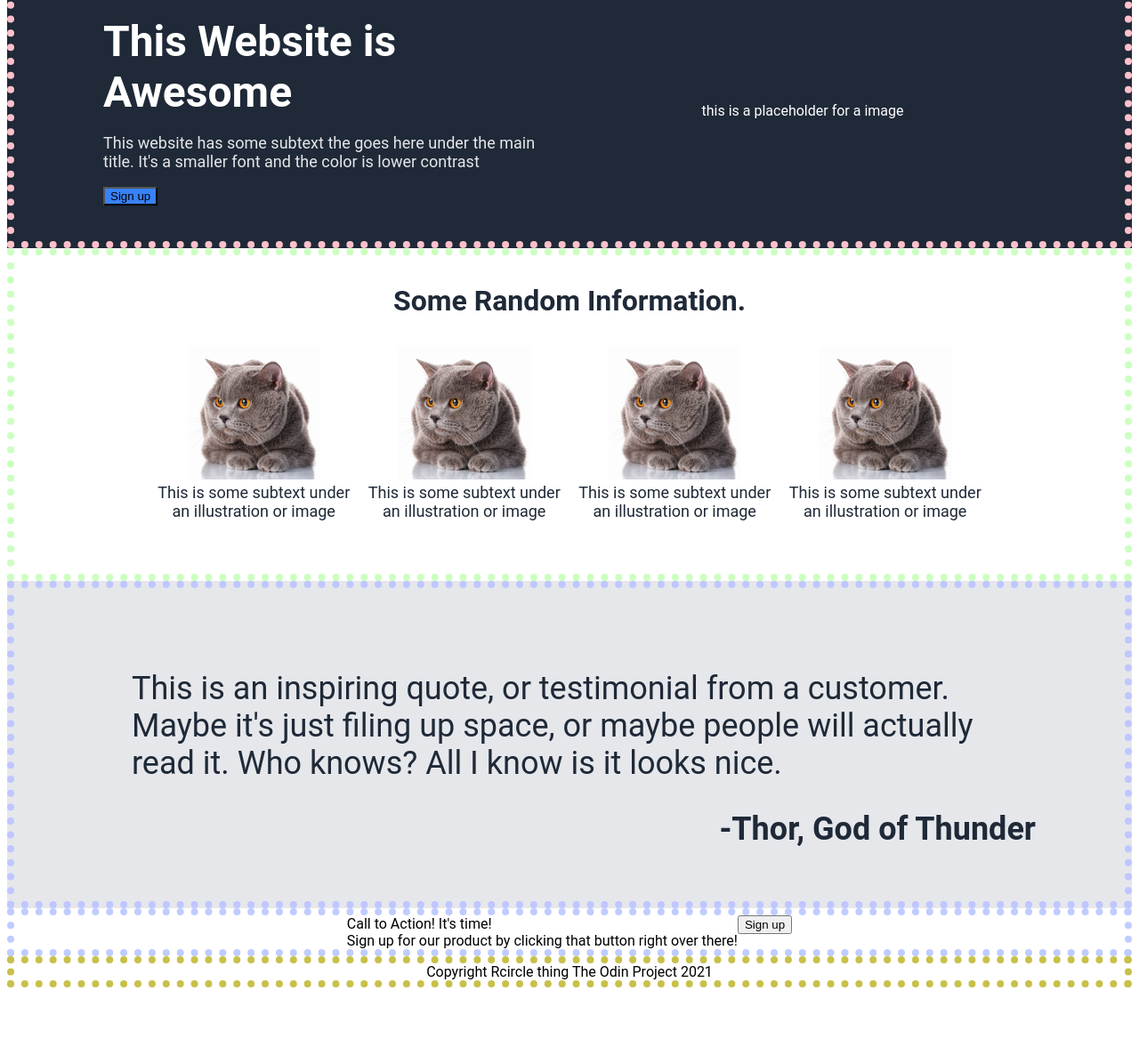
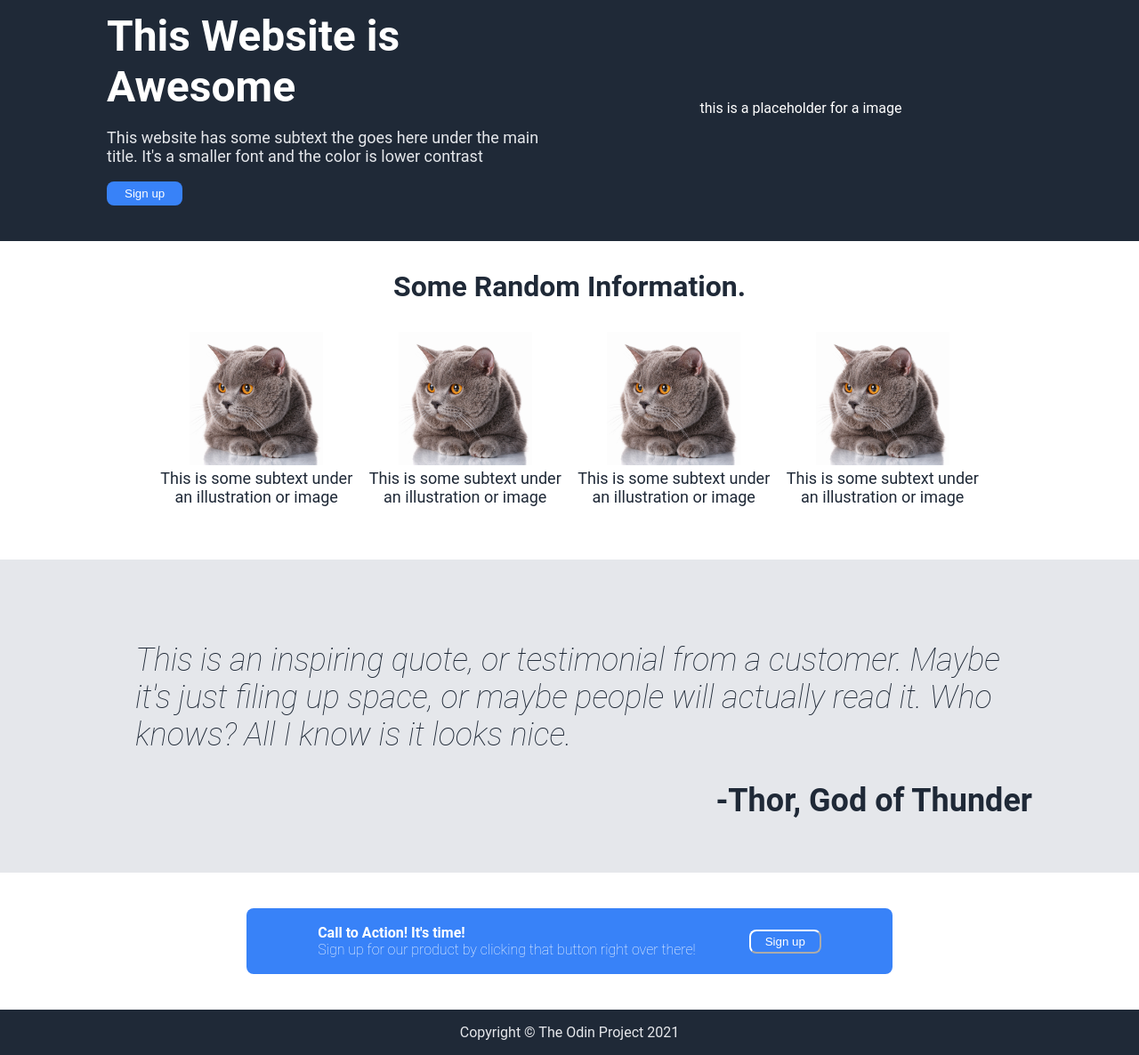
Before and after one commit to Amack2/Odin-Landingpage, a plain HTML site: page index.html in a window 1280 px wide. Shown: the part 98-1284 px from the top of the page at 89% size. Before the commit the page ends 1216 px from the top, so only its background shows below. Drawn offline with Linux system fonts and the light colour scheme.

Commit message:
end of day upload

```diff
--- a/index.html
+++ b/index.html
@@ -62,18 +62,19 @@
         <div class="FourthContainerAuthor">-Thor, God of Thunder</div>
     </div>
     <div class="FifthContainer">
+    <div class="FifthContainerBox">
         <div class="FifthContainerLeft">
             <Div class="FifthContainerLeftHeading"> Call to Action! It's time!</Div>
             <Div class="FifthContainerLeftBody">Sign up for our product by clicking that button right over there!</Div>
         </div>
         <div class="FifthContainerRight">
-            <button>Sign up</button>
+            <button class="FifthContainerButton">Sign up</button>
 
         </div>
     </div>
+</div>
     <div class="FooterContainer">
-        Copyright Rcircle thing The Odin Project 2021
-        <!---figure out how to add a copywrite symbol-->
+        Copyright &copy; The Odin Project 2021
     </div>
 
 </body>
--- a/style.css
+++ b/style.css
@@ -1,6 +1,7 @@
 body {
     display: Flex;
     flex-direction: column;
+    margin: 0px;
 }
 
 .HeadingContainer,
@@ -9,8 +10,7 @@ body {
 .FourthContainer,
 .FifthContainer,
 .FooterContainer {
-    padding-left: 100px;
-    padding-right: 100px;
+    padding: 10px 120px;
 }
 
 /* Style for elements in the heading container */
@@ -33,10 +33,11 @@ ul {
 /* Style for elements in the second container */
 .SecondContainer {
     display: flex;
-    border: pink dotted 8px;
     justify-content: center;
     padding-bottom: 40px;
     padding-top: 40px;
+    background-color: #1f2937;
+    color: white;
 }
 
 .SecondContainerLeft {
@@ -54,11 +55,31 @@ ul {
     align-items: center;
 }
 
+.SecondContainerLeftTitle {
+    font-weight: bolder;
+    font-size: 48px;
+}
+
+.SecondContainerLeftBody {
+    font-size: 18px;
+    color: #e5e7eb;
+}
+
+.SecondContainerButton {
+    background-color: #3882f8;
+    border-radius: 8px;
+    color: white;
+    padding: 4px 18px;
+    justify-content: center;
+    align-items: center;
+    border-color: transparent;
+
+}
+
 /* Style for elements in the third container */
 .ThirdContainer {
     display: flex;
     flex-direction: column;
-    border: rgb(203, 255, 192) dotted 8px;
     align-items: center;
     gap: 16px;
     padding-top: 32px;
@@ -86,7 +107,6 @@ ul {
 /* Style for elements in the Fourth container */
 .FourthContainer {
     display: flex;
-    border: rgb(192, 198, 255) dotted 8px;
     justify-content: center;
     background-color: #E5E7EB;
     align-content: center;
@@ -98,7 +118,8 @@ ul {
 .FourthContainerQuote {
     display: flex;
     font-size: 36px;
-    font-style: light italic;
+    font-style: italic;
+    font-weight: lighter;
     color: #1F2937;
     padding: 32px;
 }
@@ -114,13 +135,51 @@ ul {
 /* Style for elements in the Fifth container */
 .FifthContainer {
     display: flex;
-    border: rgb(192, 204, 255) dotted 8px;
     justify-content: center;
+    padding-top: 40px;
+    padding-bottom: 40px;
+    color: white;
+    }
+
+.FifthContainerBox {
+    background-color: #3882f8;
+    padding: 18px 80px;
+    display: flex;
+    gap: 60px;
+    align-items: center;
+    border-radius: 8px;
+
 }
+
+.FifthContainerLeftHeading {
+    font-weight: bold;
+}
+
+.FifthContainerLeftBody {
+    font-weight: lighter;
+}
+
+.FifthContainerButton {
+    color: white;
+    display: flex;
+    background-color: #3882f8;
+    border-color: white;
+    padding: 4px 16px;
+    border-radius: 8px;
+
+}
+
+.FifthContainerButton:hover {
+    box-shadow: 0 12px 16px 0 rgba(0, 0, 0, 0.24), 0 17px 50px 0 rgba(0, 0, 0, 0.19);
+}
+
 
 /* Style for elements in the Footer container */
 .FooterContainer {
     display: flex;
-    border: rgb(201, 192, 74) dotted 8px;
     justify-content: center;
+    background-color: #1F2937;
+    color: #E5E7EB;
+    padding-top: 16px;
+    padding-bottom: 16px;
 }
--- a/styletwo.css
+++ b/styletwo.css
@@ -16,8 +16,7 @@ body {
     font-weight: bold;
     font-size: 24px;
     display: flex;
-    flex-shrink: 0;
-}
+    }
 
 .HeaderRight {
     font-size: 18px;
@@ -28,25 +27,7 @@ body {
 
 
 /* Style for elements in the second container */
-.SecondContainer {
-    background-color: #1f2937;
-    color: white;
-}
 
-.SecondContainerLeftTitle {
-    font-weight: bolder;
-    font-size: 48px;
-}
-
-.SecondContainerLeftBody {
-    font-size: 18px;
-    color: #e5e7eb;
-}
-
-.SecondContainerButton {
-    background-color: #3882f8;
-
-}
 
 /* Style for elements in the third container */
 
```
